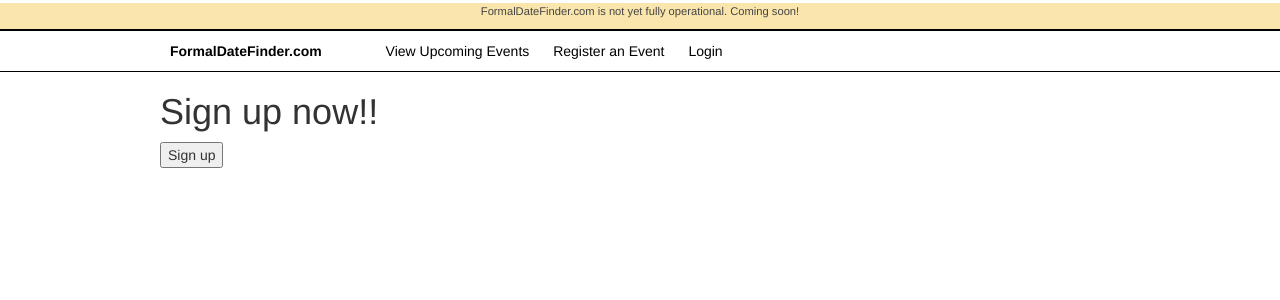
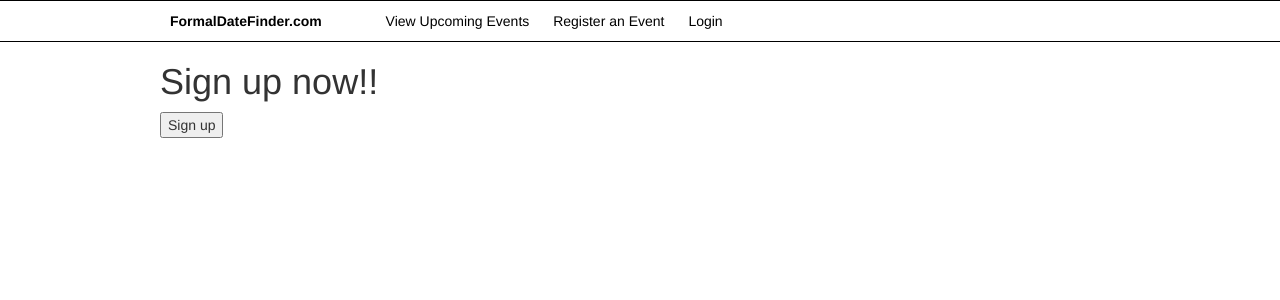
Before and after one commit to malea/formaldatefinder, a Django app: page / in a window 1280 px wide. Shown: the top 300 px of the page. Run offline with Django 3.2, Linux system fonts and the light colour scheme; some libraries are stand-ins or nearby versions.

Commit message:
Get rid of disclaimer banner

```diff
--- a/templates/layout.html
+++ b/templates/layout.html
@@ -65,9 +65,6 @@
         }(document, 'script', 'facebook-jssdk'));
     </script>
 
-    <div class="disclaimer">
-        <p>FormalDateFinder.com is not yet fully operational. Coming soon!</p>
-    </div>
     <div class="menu-container">
         <div class="menu">
             <a class="heading" href="/">FormalDateFinder.com</a>
```
